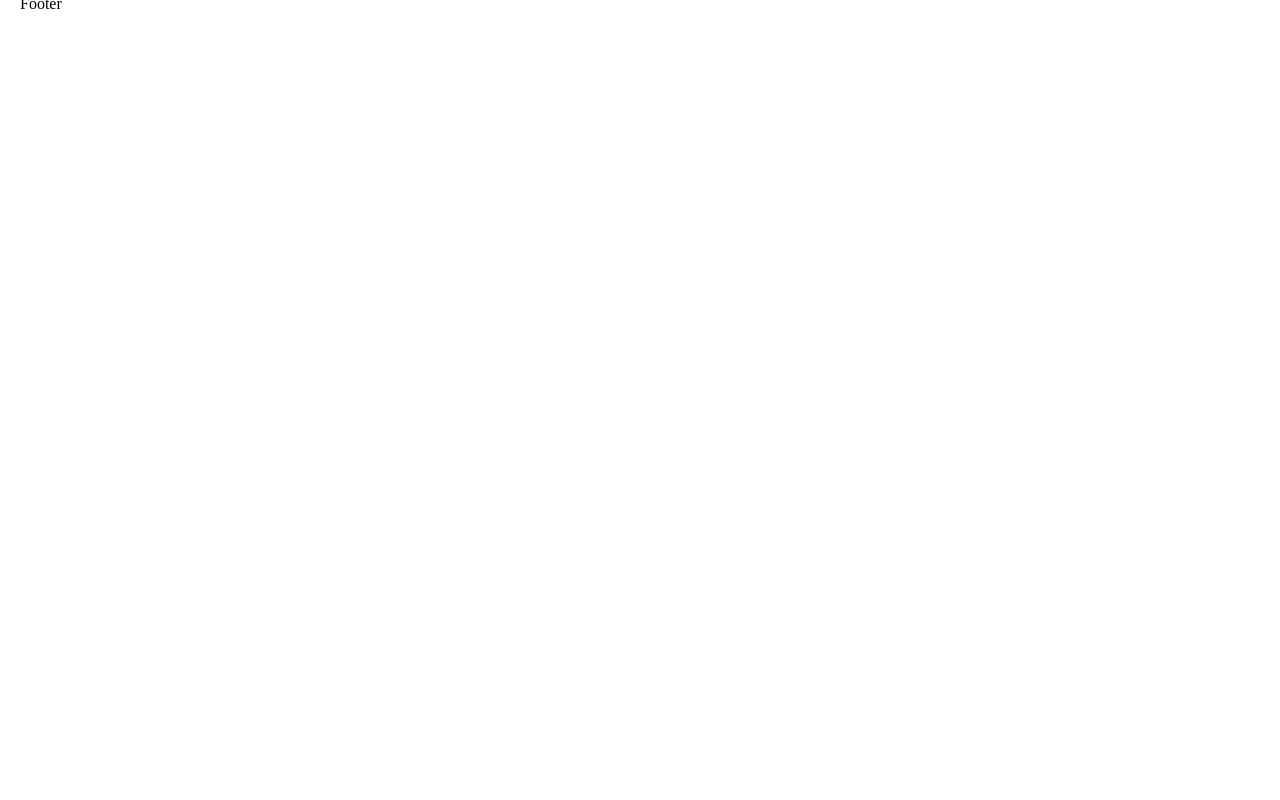
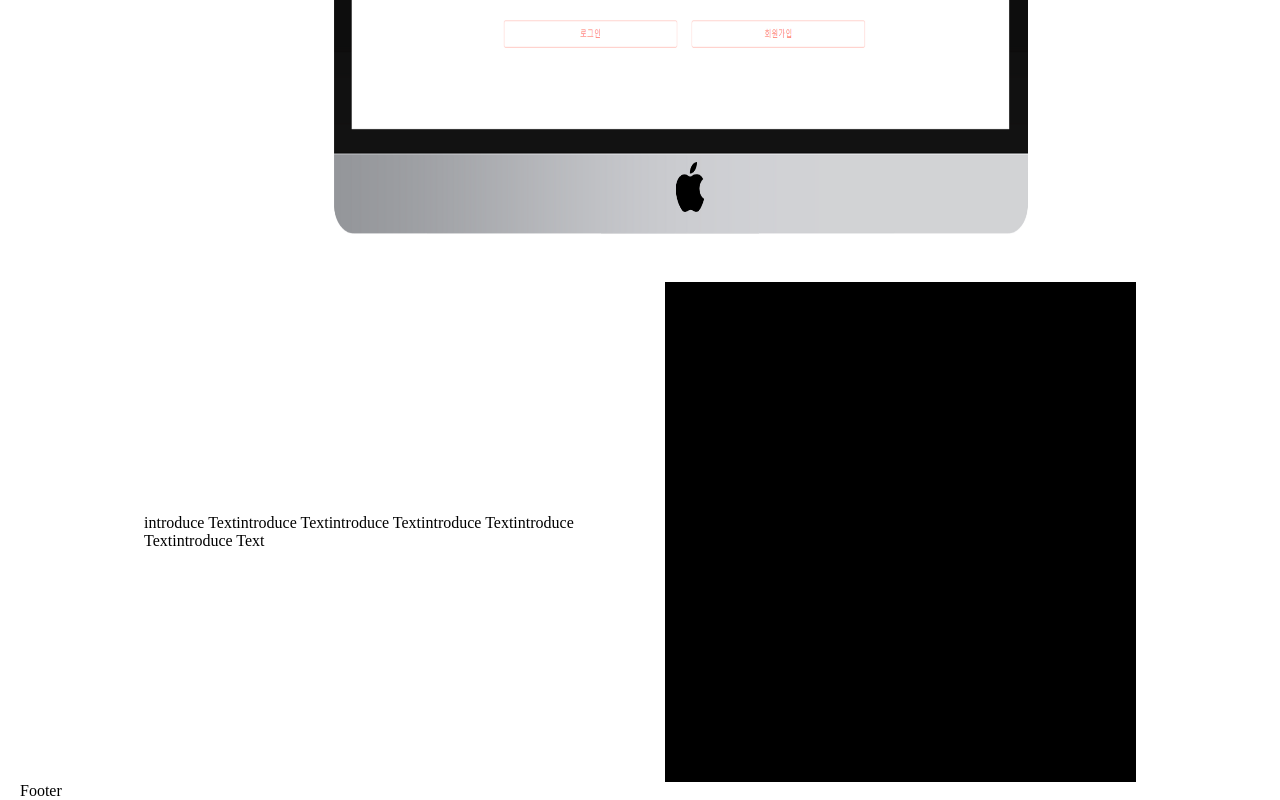
Before and after one commit to KMS9612/WorkOut-Web, a Next.js app: page / in a window 1280 px wide. Shown: the part 668-1468 px from the top of the page. Before the commit the page ends 800 px from the top, so only its background shows below. Built offline with nearby package versions, Linux system fonts and the light colour scheme.

Commit message:
Middle 애니메이션 구현 완료

```diff
--- a/package.json
+++ b/package.json
@@ -20,6 +20,7 @@
     "next": "13.2.4",
     "react": "18.2.0",
     "react-dom": "18.2.0",
+    "recoil": "^0.7.7",
     "typescript": "4.9.5"
   }
 }
--- a/pages/_app.tsx
+++ b/pages/_app.tsx
@@ -1,13 +1,14 @@
 import HomeLayout from "@/component/layout/home.layout";
 import "../styles/globals.css";
 import type { AppProps } from "next/app";
-
-export const MainColor = "#ff8375";
+import { RecoilRoot } from "recoil";
 
 export default function App({ Component, pageProps }: AppProps) {
   return (
-    <HomeLayout>
-      <Component {...pageProps} />
-    </HomeLayout>
+    <RecoilRoot>
+      <HomeLayout>
+        <Component {...pageProps} />
+      </HomeLayout>
+    </RecoilRoot>
   );
 }
--- a/pages/_document.tsx
+++ b/pages/_document.tsx
@@ -1,4 +1,6 @@
 import Document, { Html, Head, Main, NextScript } from "next/document";
+export const MainColor = "#ff8375";
+
 export default class CustomDocument extends Document {
   render() {
     return (
--- a/pages/index.tsx
+++ b/pages/index.tsx
@@ -1,10 +1,39 @@
+import { useEffect } from "react";
 import * as HS from "../styles/home.module";
 
 export default function Home() {
+  useEffect(() => {
+    let ScrollObserver = new IntersectionObserver((e) => {
+      console.log(e);
+      e.forEach((item) => {
+        if (item.isIntersecting) {
+          item.target.style.opacity = 1;
+          item.target.style.transform = "translate(0px, 0%)";
+        } else {
+          item.target.style.opacity = 0;
+          item.target.style.transform = "translate(120px, 1%)";
+        }
+      });
+    });
+    const Target1 = document.getElementsByClassName("Ani1");
+    const Target2 = document.getElementsByClassName("Ani2");
+
+    ScrollObserver.observe(Target1[0]);
+    ScrollObserver.observe(Target2[0]);
+  });
+
   return (
     <HS.Wrapper>
-      <HS.BackGroundImage src="./Main.png"></HS.BackGroundImage>
-      <HS.DownLoadBtn>DownLoad</HS.DownLoadBtn>
+      <HS.Top>
+        <HS.BackGroundImage src="./Main.png"></HS.BackGroundImage>
+        <HS.DownLoadBtn>DownLoad</HS.DownLoadBtn>
+      </HS.Top>
+      <HS.Middle>
+        <HS.AnimationBox>
+          <HS.Text className="Ani1">introduce Textintroduce Textintroduce Textintroduce Textintroduce Textintroduce Text</HS.Text>
+          <HS.GifImage className="Ani2">Gif Image가 들어갈 곳 입니다.</HS.GifImage>
+        </HS.AnimationBox>
+      </HS.Middle>
     </HS.Wrapper>
   );
 }
--- a/styles/home.module.ts
+++ b/styles/home.module.ts
@@ -1,12 +1,17 @@
 import styled from "@emotion/styled";
-import { MainColor } from "../pages/_app";
+import { MainColor } from "../pages/_document";
 
 export const Wrapper = styled.div`
   width: 100%;
   position: relative;
   display: flex;
+  flex-direction: column;
   justify-content: center;
   align-items: center;
+`;
+
+export const Top = styled.div`
+  height: 950px;
 `;
 
 export const BackGroundImage = styled.img`
@@ -34,3 +39,30 @@ export const DownLoadBtn = styled.button`
     color: black;
   }
 `;
+
+export const Middle = styled.div`
+  width: 80%;
+`;
+
+export const AnimationBox = styled.div`
+  width: 100%;
+  height: 500px;
+  display: flex;
+  flex-direction: row;
+  justify-content: space-between;
+  align-items: center;
+`;
+
+export const Text = styled.div`
+  opacity: 0;
+  transition: all 1000ms;
+  transform: translate(120px, 1%);
+`;
+export const GifImage = styled.div`
+  width: 500px;
+  height: 500px;
+  background-color: #000;
+  opacity: 0;
+  transition: all 1000ms;
+  transform: translate(120px, 1%);
+`;
--- a/styles/layout/Header.style.ts
+++ b/styles/layout/Header.style.ts
@@ -1,5 +1,5 @@
 import styled from "@emotion/styled";
-import { MainColor } from "../../pages/_app";
+import { MainColor } from "../../pages/_document";
 
 export const Wrapper = styled.div`
   width: 100%;
```
Also changed, not shown: 1 other file (tests, documents, lock files or other folders).
